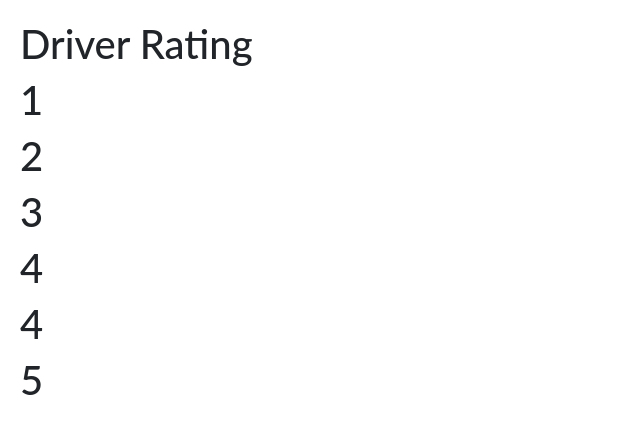
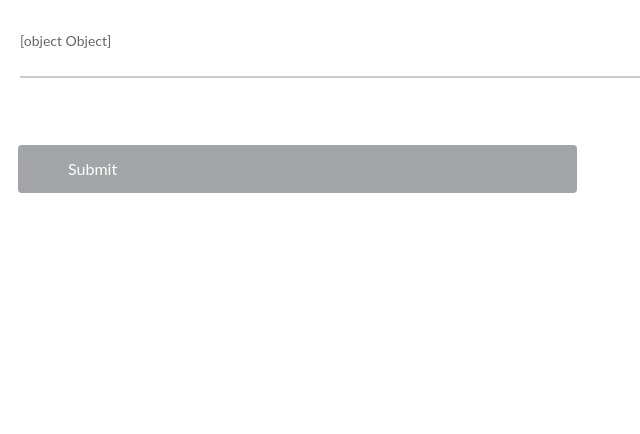
Before and after one commit to shady2498/autoapp, a Next.js app: page / in a window 1280 px wide. Shown: the top 434 px of the page, without its empty margins (0-640 px from the left). Built offline with nearby package versions, Linux system fonts and the light colour scheme.

Commit message:
added new components and pages and modal for calling

```diff
--- /dev/null
+++ b/components/callEmergencylModal.js
@@ -0,0 +1,26 @@
+import React, { useState } from "react";
+import Modal from "react-modal";
+
+Modal.setAppElement("*");
+
+export default function callEmergencylModal() {
+	const [modalIsOpen, setModalIsOpen] = useState(false);
+	return (
+		<>
+			<div>
+				<button onClick={() => setModalIsOpen(true)}>Call 911</button>
+				<Modal
+					isOpen={modalIsOpen}
+					onRequestClose={() => setModalIsOpen(false)}
+				>
+					<h1>Make call to 911?</h1>
+					<p>Are you sure that you want to call the 911 emergency service?</p>
+					<div>
+						<button onClick={() => setModalIsOpen(false)}>close</button>
+						<button>Make call</button>
+					</div>
+				</Modal>
+			</div>
+		</>
+	);
+}
--- /dev/null
+++ b/components/changeEmail.js
@@ -0,0 +1,31 @@
+import { faVenusDouble } from "@fortawesome/free-solid-svg-icons";
+import React, { useState } from "react";
+
+export default function changeEmail() {
+	const [value, handleChangeEmail] = useState({ email: "sdfsdfsf" });
+
+	const changeField = (event, value) => {
+		event.preventDefault();
+		// var myJSON = JSON.stringify(value);
+		// console.log(myJSON);
+		console.log(value.target);
+	};
+	return (
+		<form onSubmit={(event) => changeField(event, value)}>
+			<div className="input-group">
+				<input
+					className="input--style-1"
+					type="name"
+					name="name"
+					placeholder="Name"
+					value={value}
+					onChange={handleChangeEmail}
+				/>
+			</div>
+
+			<button type="submit" className="btn btn-primary btnsubmit">
+				<span className="submit"> Submit </span>
+			</button>
+		</form>
+	);
+}
--- a/components/driverRating.js
+++ b/components/driverRating.js
@@ -8,10 +8,11 @@ export default function driverRating(props) {
 				{props.show !== undefined && props.show !== "all"
 					? driverrating
 							.slice(driverrating.length - props.show, driverrating.length)
+							.reverse()
 							.map((driverrating, index) => {
 								return <h1 key={index}>{driverrating.id}</h1>;
 							})
-					: driverrating.map((driverrating, index) => {
+					: driverrating.reverse().map((driverrating, index) => {
 							return <h1 key={index}>{driverrating.id}</h1>;
 					  })}
 			</div>
--- a/package.json
+++ b/package.json
@@ -20,6 +20,7 @@
     "next": "9.5.5",
     "react": "17.0.1",
     "react-dom": "17.0.1",
+    "react-modal": "^3.11.2",
     "react-moment": "^1.0.0",
     "react-player": "^2.6.2"
   }
--- a/pages/index.js
+++ b/pages/index.js
@@ -7,20 +7,24 @@ import Vehicles from "../components/Vehicles";
 import Recordings from "../components/Recordings";
 import Search from "../components/Search";
 import Driverrating from "../components/driverRating";
+import CallEmergencyModal from "../components/callEmergencylModal";
+import ChangeEmail from "../components/changeEmail";
 export default function Home() {
 	return (
 		<>
 			{/* <div className={styles.container}>
 				<h1>Soemaknfjkashd</h1>
 			</div> */}
-
 			{/* <SignUp /> */}
 			{/* <SignIn /> */}
 			{/* <Notifications show="all" /> */}
 			{/* <Vehicles show="all" /> */}
 			{/* <Recordings show="2" /> */}
 			{/* <Search /> */}
-			<Driverrating />
+			{/* // <Driverrating /> */}
+			{/* <CallEmergencyModal /> */}
+			{/* <Driverrating /> */}
+			<ChangeEmail />
 		</>
 	);
 }
```
Also changed, not shown: customhooks/changeEmailk.js (added, +16 -0 lines), pages/driverrating.js (added, +10 -0 lines), components/addNewDevice.js (added), components/callEmergency.js (deleted), components/changeDeviceName.js (added), components/changePin.js (added), 1 other file (tests, documents, lock files or other folders).
